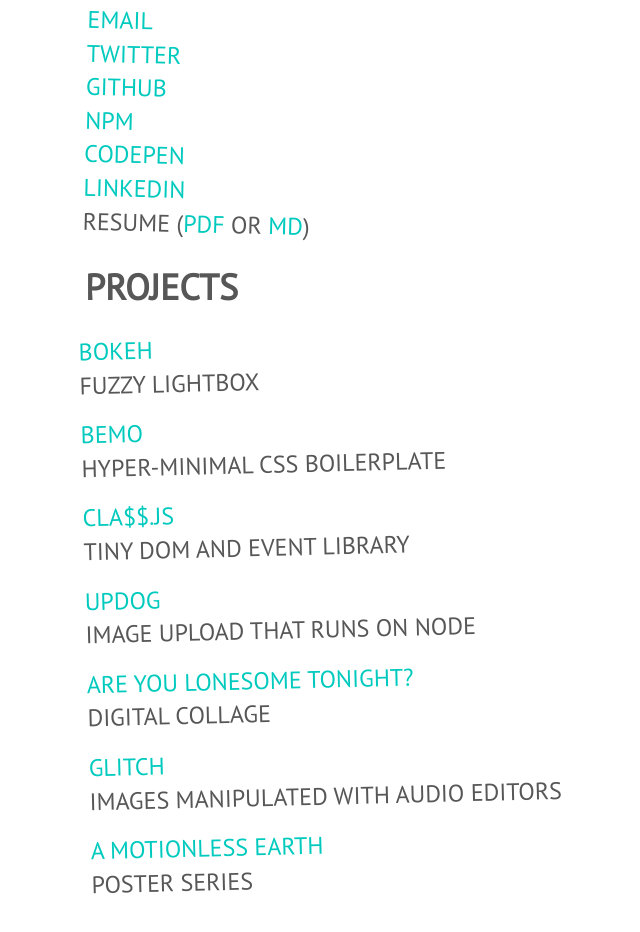
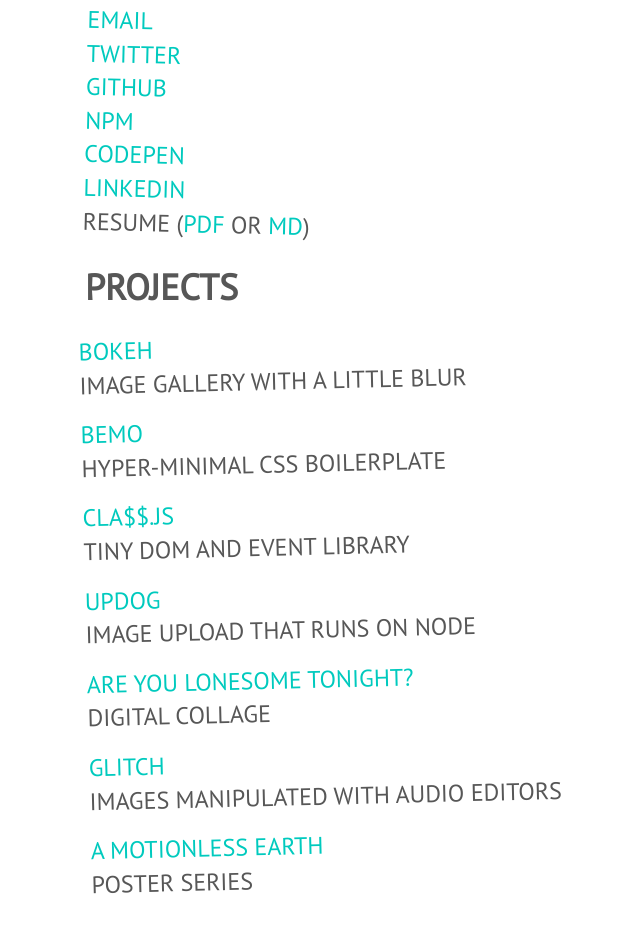
Before and after one commit to bitmap/bitmap.github.io, a plain HTML site: page index.htm in a window 1280 px wide. Shown: the part 616-1548 px from the top of the page, without its empty margins (251-891 px from the left). Drawn offline with nearby package versions, Linux system fonts and the light colour scheme.

Commit message:
change bokeh desc

```diff
--- a/index.htm
+++ b/index.htm
@@ -23,7 +23,7 @@
   <ul class="tilt-l">
     <li>
       <a href="https://github.com/bitmap/bokeh">bokeh</a>
-      <p>fuzzy lightbox</p>
+      <p>image gallery with a little blur</p>
     </li>
     <li>
       <a href="https://github.com/bitmap/bemo">bemo</a>
```
